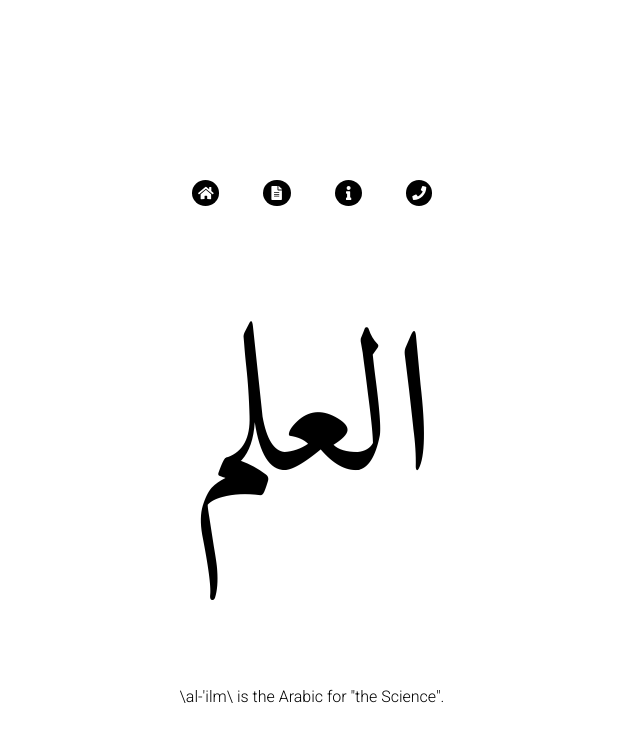
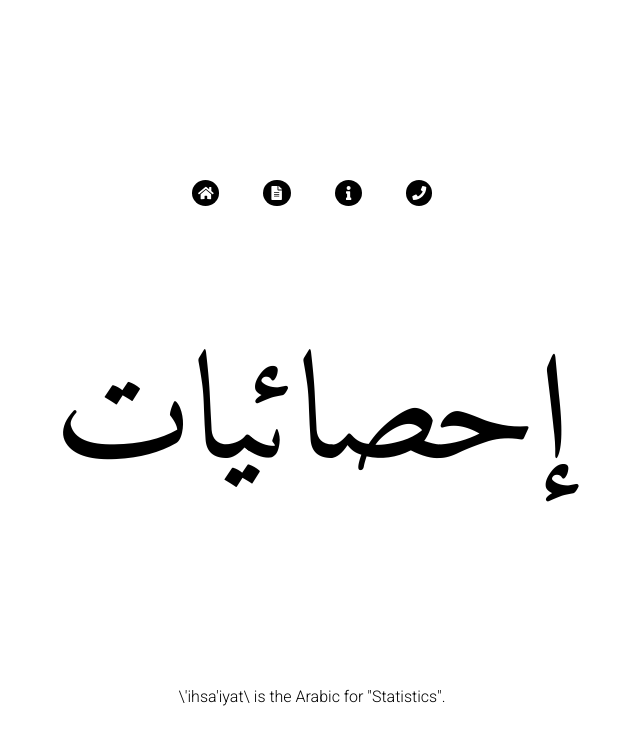
Before and after one commit to estadistika/estadistika.github.io, a Jekyll site: the page built from index.html, in a window 1280 px wide. Shown: the top 745 px of the page, without its empty margins (328-968 px from the left). Built offline with Jekyll 4.4.1, drawn with Linux system fonts in a browser that asks for light colours; nearby versions of some CDN libraries; some web fonts are replaced.

Commit message:
updated blog title

```diff
--- a/_sass/stylesheets/partials/_main-content.scss
+++ b/_sass/stylesheets/partials/_main-content.scss
@@ -18,7 +18,7 @@
 
         div.welcome-logo {
             margin: 200px auto 250px auto;
-            font-size: 200px;
+            font-size: 150px;
             font-family: 'Amiri', serif; //'Reem Kufi', sans-serif;
             display: block;
 
--- a/index.html
+++ b/index.html
@@ -2,8 +2,8 @@
 layout: default
 ---
 <center class="home">
-<div class="welcome-logo">العلم</div>
+<div class="welcome-logo">إحصائيات</div>
 <div class="home-desc">
-    \al-'ilm\ is the Arabic for "the Science".
+    \'ihsa'iyat\ is the Arabic for "Statistics".
 </div>
 </center>
```
Also changed, not shown: 3 other files.
